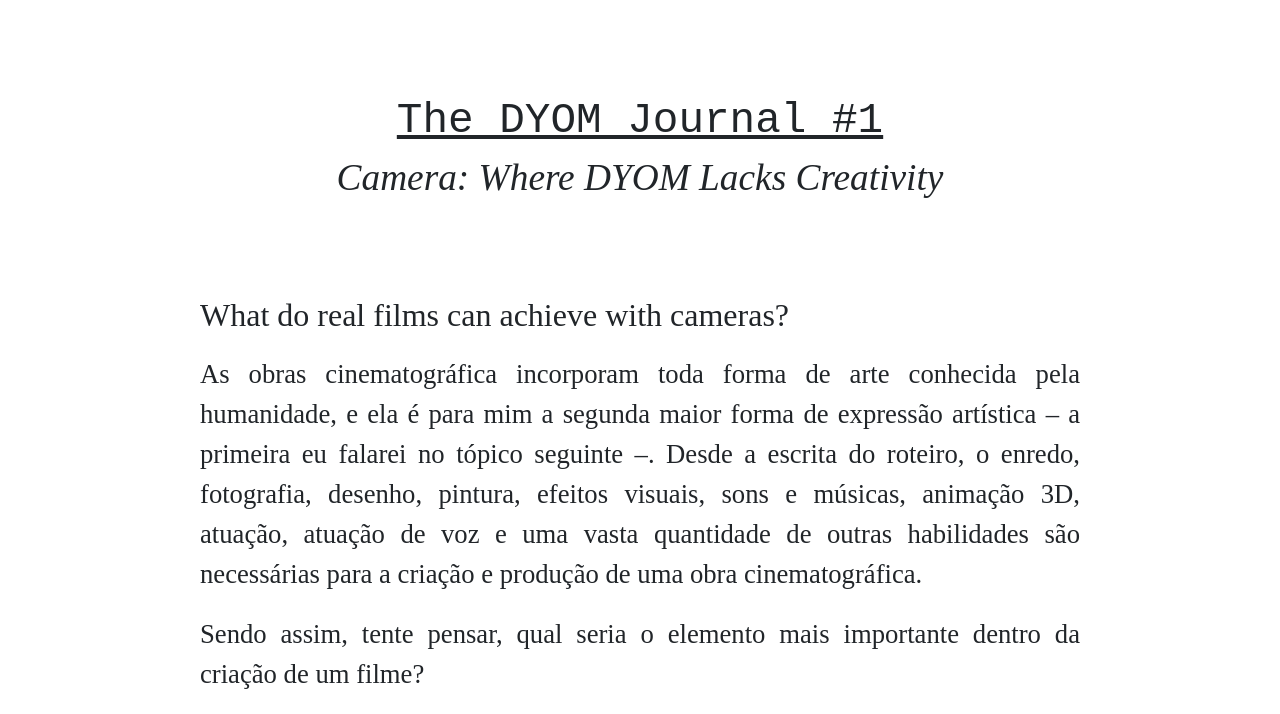
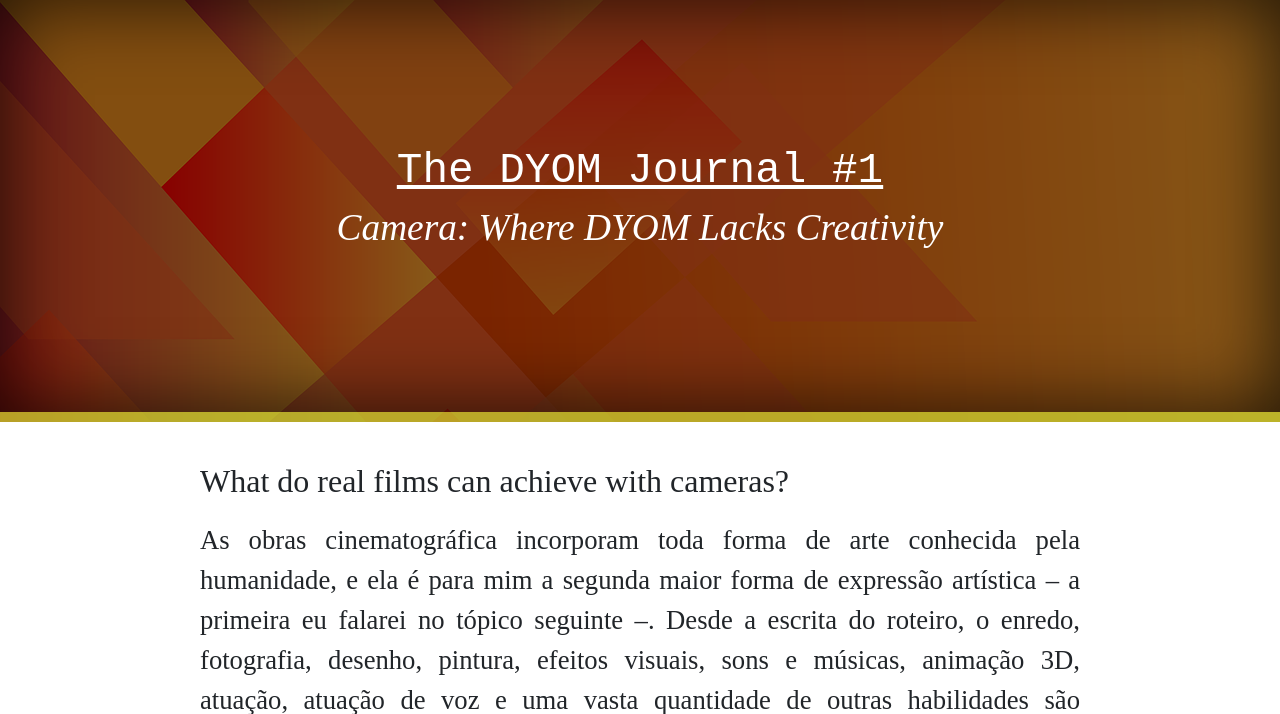
Before and after one commit to Toriality/The-DYOM-Journal, a PHP site: page / in a window 1280 px wide. Shown: the part 112-826 px from the top of the page. Run offline with PHP 8.4, Linux system fonts and the light colour scheme; some libraries are stand-ins or nearby versions.

Commit message:
Stylized title for articles

```diff
--- a/body.html
+++ b/body.html
@@ -1,8 +1,10 @@
-<div id="content">
+<div id="background">
   <div id="title">
     <h1>The DYOM Journal #1</h1>
     <h2>Camera: Where DYOM Lacks Creativity</h2>
   </div>
+</div>
+<div id="content">
   <div id="text">
     <h3>What do real films can achieve with cameras?</h3>
     <p>
--- a/css/styles.css
+++ b/css/styles.css
@@ -42,8 +42,21 @@ ol + h3 {
   padding: 0 200px;
 }
 
+#background {
+  background-image: url("../images/banner.png");
+  background-repeat: no-repeat;
+  background-size: cover;
+  background-attachment: fixed;
+}
+
 #title {
-  margin: 100px 0;
+  color: white;
+  padding: 150px 0;
+  backdrop-filter: brightness(53%);
+  box-shadow: inset 0 0 80px rgba(0, 0, 0, 0.76);
+  border: solid rgba(211, 220, 50, 0.7);
+  border-width: 0 0 10px 0;
+  margin-bottom: 40px;
 }
 
 footer {
```
Also changed, not shown: images/banner.png (added).
